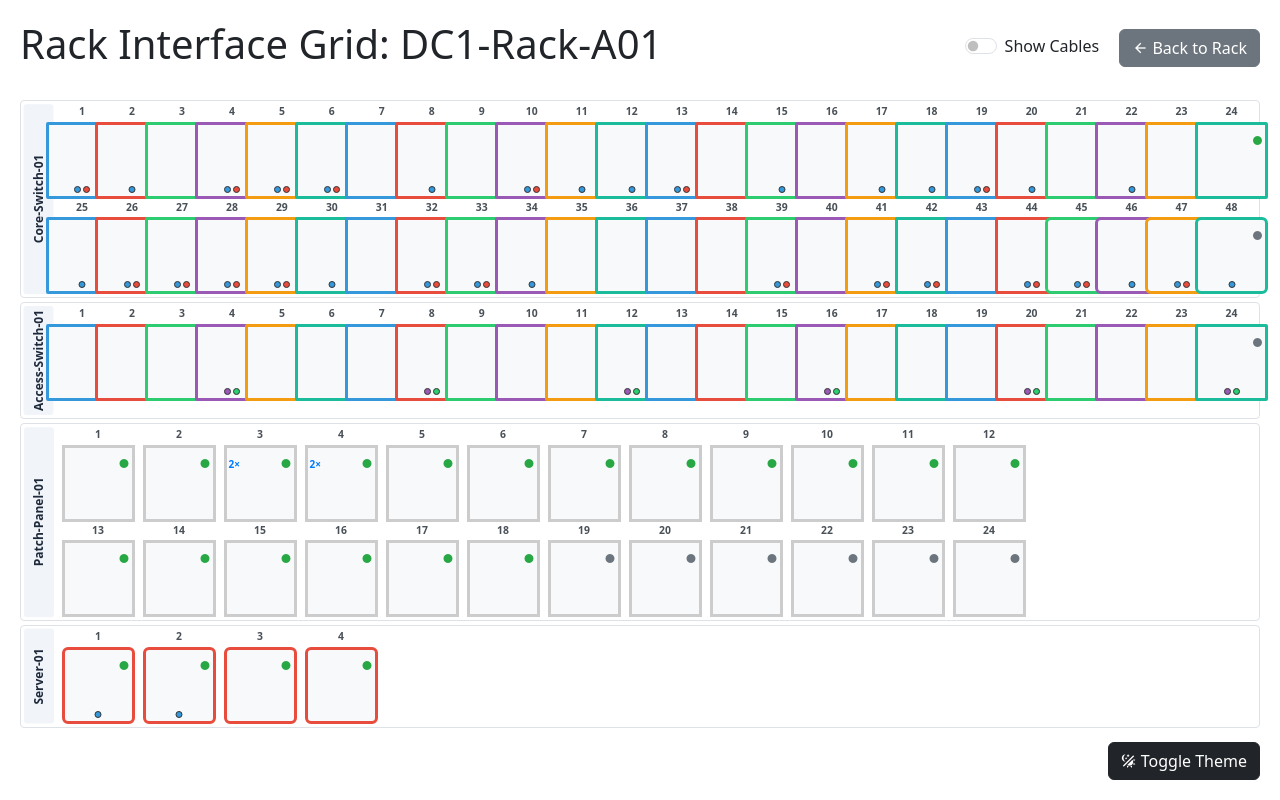
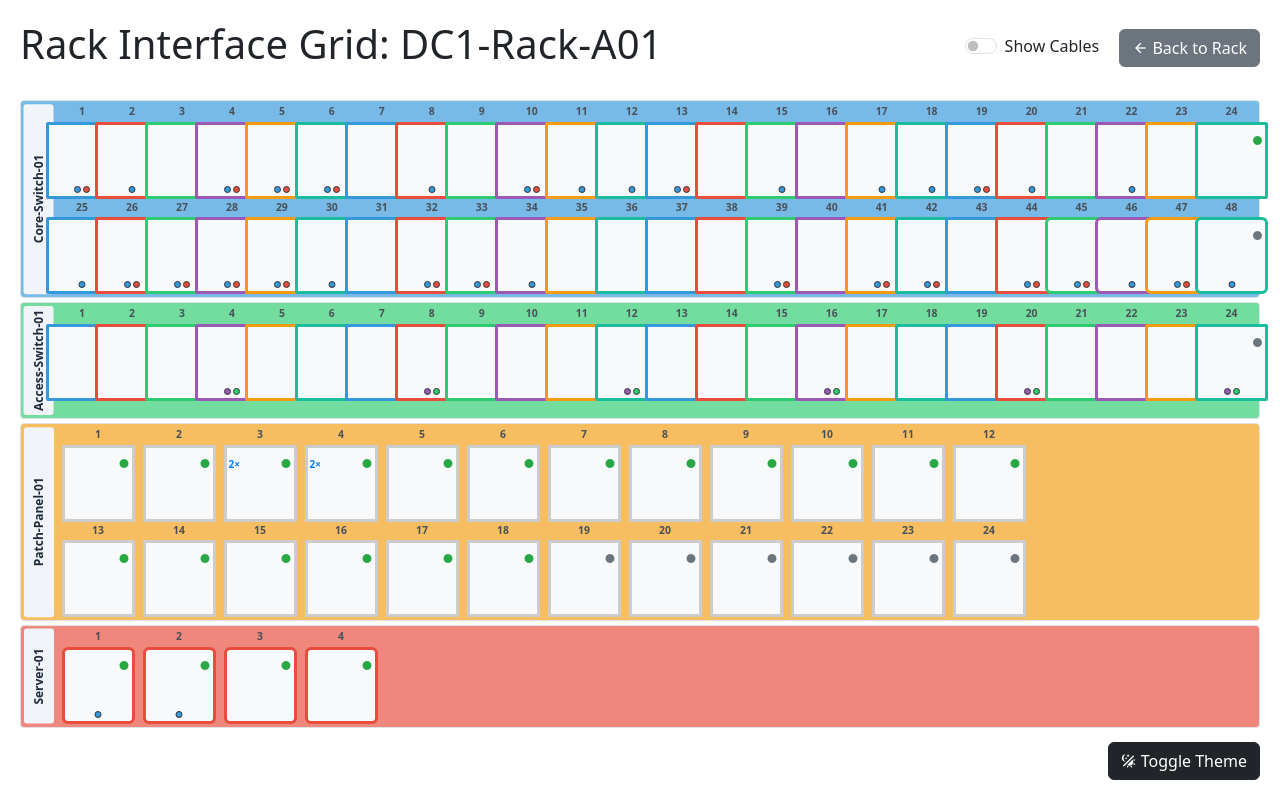
Before and after one commit to ITW-Welding-AB/netbox-interface-view, a Django app: template netbox_interface_view/templates/netbox_interface_view/rack_interface_grid_mock.html in a window 1280 px wide. Run offline with Django 3.2, Linux system fonts and the light colour scheme; the template is opened without the code that fills it, so the values that code supplies are empty; some libraries are stand-ins or nearby versions.

Commit message:
Add device type color handling to rack interface grid

```diff
--- a/netbox_interface_view/templates/netbox_interface_view/rack_interface_grid.html
+++ b/netbox_interface_view/templates/netbox_interface_view/rack_interface_grid.html
@@ -26,7 +26,7 @@
         style="position: fixed; top: 0; left: 0; width: 100vw; height: 100vh; pointer-events: none; z-index: 10; display: none;"></svg>
 
     {% for device_data in devices_with_interfaces %}
-    <div class="rack-device-row" style="display: flex; align-items: stretch; margin-bottom: 4px;">
+    <div class="rack-device-row" style="display: flex; align-items: stretch; margin-bottom: 4px;{% if device_data.device_type_color %} background-color: {{ device_data.device_type_color }}aa;{% endif %}">
         <!-- Device Name (on the left side) -->
         <a href="{{ device_data.device_url }}" class="rack-device-name">{{ device_data.device_name }}</a>
 
--- a/netbox_interface_view/templates/netbox_interface_view/rack_interface_grid_mock.html
+++ b/netbox_interface_view/templates/netbox_interface_view/rack_interface_grid_mock.html
@@ -221,8 +221,8 @@
     <svg id="cable-overlay"
       style="position: fixed; top: 0; left: 0; width: 100vw; height: 100vh; pointer-events: none; z-index: 10; display: none;"></svg>
 
-    <!-- Device 1: Core Switch -->
-    <div class="rack-device-row" style="display: flex; align-items: stretch; margin-bottom: 4px;">
+    <!-- Device 1: Core Switch (device type color: blue) -->
+    <div class="rack-device-row" style="display: flex; align-items: stretch; margin-bottom: 4px; background-color: #3498dbaa;">
       <a href="#" class="rack-device-name">Core-Switch-01</a>
       <div class="interface-grid" id="device1-grid" style="
         display: grid;
@@ -234,8 +234,8 @@
       </div>
     </div>
 
-    <!-- Device 2: Access Switch -->
-    <div class="rack-device-row" style="display: flex; align-items: stretch; margin-bottom: 4px;">
+    <!-- Device 2: Access Switch (device type color: green) -->
+    <div class="rack-device-row" style="display: flex; align-items: stretch; margin-bottom: 4px; background-color: #2ecc71aa;">
       <a href="#" class="rack-device-name">Access-Switch-01</a>
       <div class="interface-grid" id="device2-grid" style="
         display: grid;
@@ -247,8 +247,8 @@
       </div>
     </div>
 
-    <!-- Device 3: Patch Panel -->
-    <div class="rack-device-row" style="display: flex; align-items: stretch; margin-bottom: 4px;">
+    <!-- Device 3: Patch Panel (device type color: orange) -->
+    <div class="rack-device-row" style="display: flex; align-items: stretch; margin-bottom: 4px; background-color: #f39c12aa;">
       <a href="#" class="rack-device-name">Patch-Panel-01</a>
       <div class="interface-grid" id="device3-grid" style="
         display: grid;
@@ -260,8 +260,8 @@
       </div>
     </div>
 
-    <!-- Device 4: Server with SFP+ -->
-    <div class="rack-device-row" style="display: flex; align-items: stretch; margin-bottom: 4px;">
+    <!-- Device 4: Server with SFP+ (device type color: red) -->
+    <div class="rack-device-row" style="display: flex; align-items: stretch; margin-bottom: 4px; background-color: #e74c3caa;">
       <a href="#" class="rack-device-name">Server-01</a>
       <div class="interface-grid" id="device4-grid" style="
         display: grid;
--- a/netbox_interface_view/views.py
+++ b/netbox_interface_view/views.py
@@ -344,9 +344,15 @@ class RackInterfaceGridView(LoginRequiredMixin, PermissionRequiredMixin, View):
                     reordered_interfaces[new_index] = item
             interface_list = [item for item in reordered_interfaces if item is not None]
 
+            # Get device type color (if available)
+            device_type_color = None
+            if device.device_type:
+                device_type_color = device.device_type.custom_field_data.get('color', None)
+
             devices_with_interfaces.append({
                 'device_name': device.name,
                 'device_url': device.get_absolute_url(),
+                'device_type_color': device_type_color,
                 'interfaces': interface_list,
                 'grid_rows': grid_rows,
                 'grid_columns': grid_columns,
```
